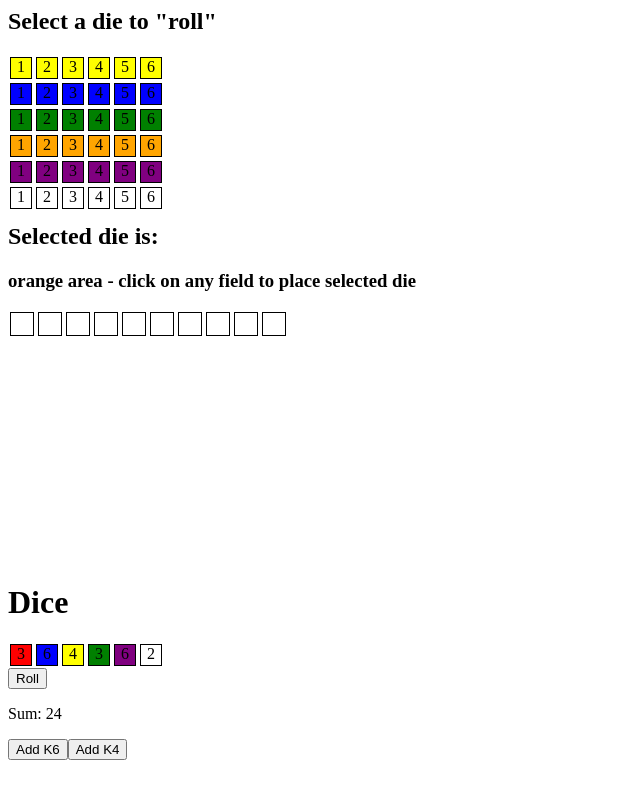
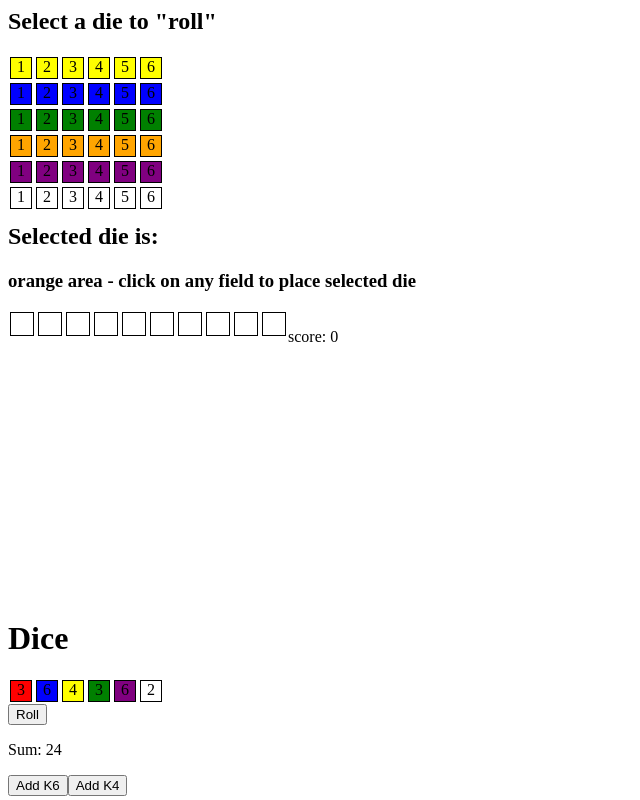
Before and after one commit to Perpetka/MyFirstAngular, an Angular app: page / in a window 1280 px wide. Shown: the whole page, without its empty margins (0-640 px from the left). Built offline with nearby package versions, Linux system fonts and the light colour scheme.

Commit message:
score added

```diff
--- a/src/app/game/area.ts
+++ b/src/app/game/area.ts
@@ -12,4 +12,14 @@ export class OrangeArea
       this.fields.push( new ValueField("orange") );
     }
   }
+
+  getScore() : number
+  {
+    var sum = 0;
+    this.fields.forEach( f => {
+       if( f.isChecked() )
+           sum+= f.value;
+    });
+    return sum;
+  }
 }
--- a/src/app/game/orange-area.component.ts
+++ b/src/app/game/orange-area.component.ts
@@ -12,7 +12,8 @@ import { Subject } from 'rxjs';
   <h3>orange area - click on any field to place selected die</h3>
   <div *ngFor="let f of area.fields">
     <value-field [field]="f" (FieldClicked)="processFieldClick($event)"></value-field>
-  </div>
+  </div><br/>
+  score: {{area.getScore()}} <br/>
   {{error}}
   `,
   styles: [""]
```
